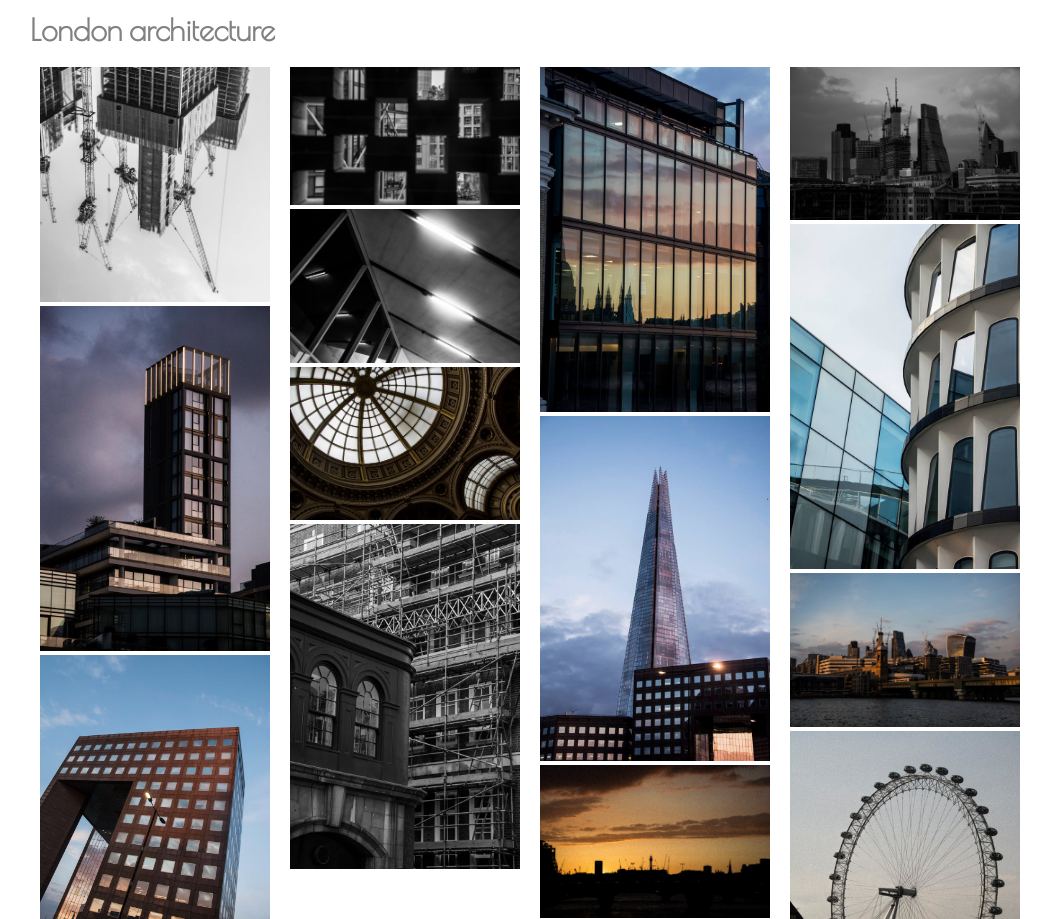
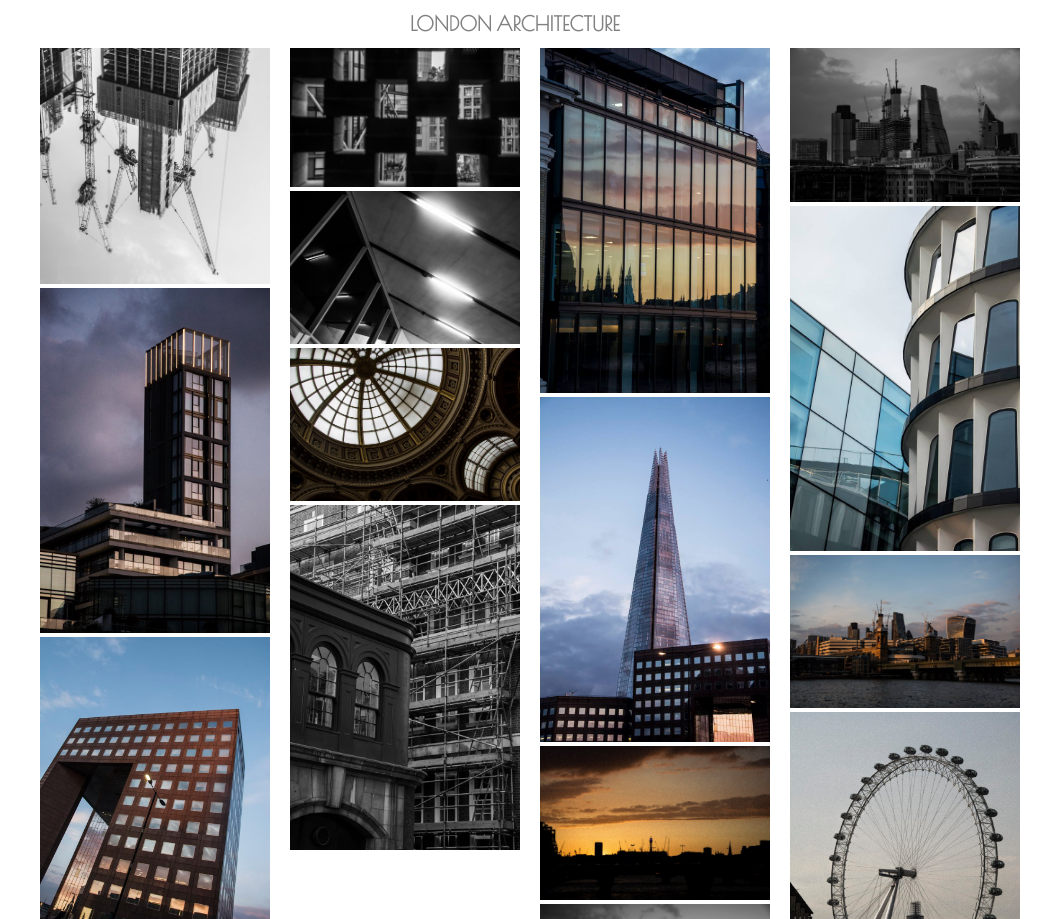
Before and after one commit to sophiepopow/Antonina-Szymczak, a PHP site: page /london-architecture.html in a window 1280 px wide. Shown: the part 88-1007 px from the top of the page, without its empty margins (110-1161 px from the left). Run offline with PHP 8.4, Linux system fonts and the light colour scheme.

Commit message:
Update style.css

```diff
--- a/css/style.css
+++ b/css/style.css
@@ -63,11 +63,11 @@ ul, ol{
 }
 .folder-header{
   margin-top: 100px;
-
+  text-transform: uppercase;
   font-family: 'Poiret One', cursive;
-  font-size: 30px;
+  font-size: 20px;
   color: #818181;
-
+  margin-left: 38%;
 }
 .image {
   width: 100%;
```
